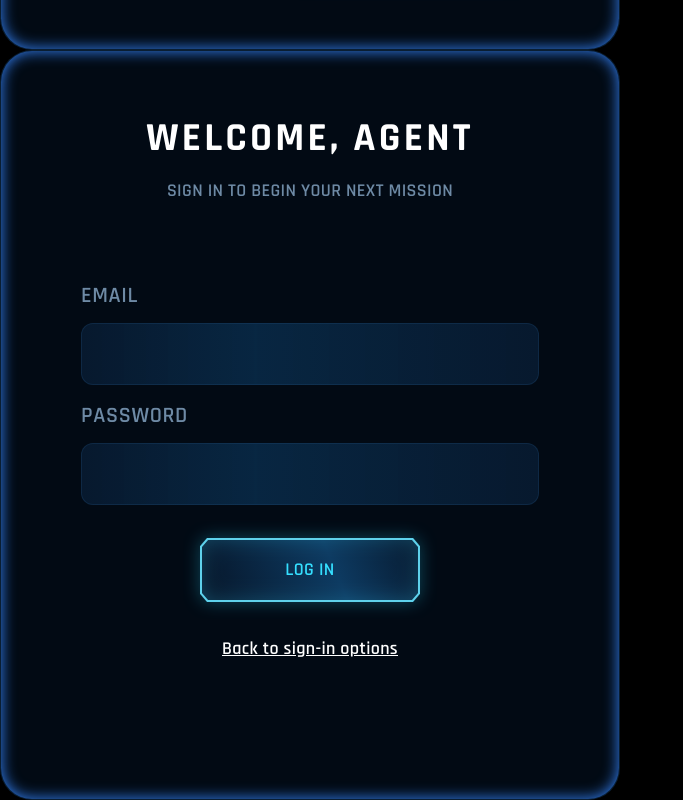
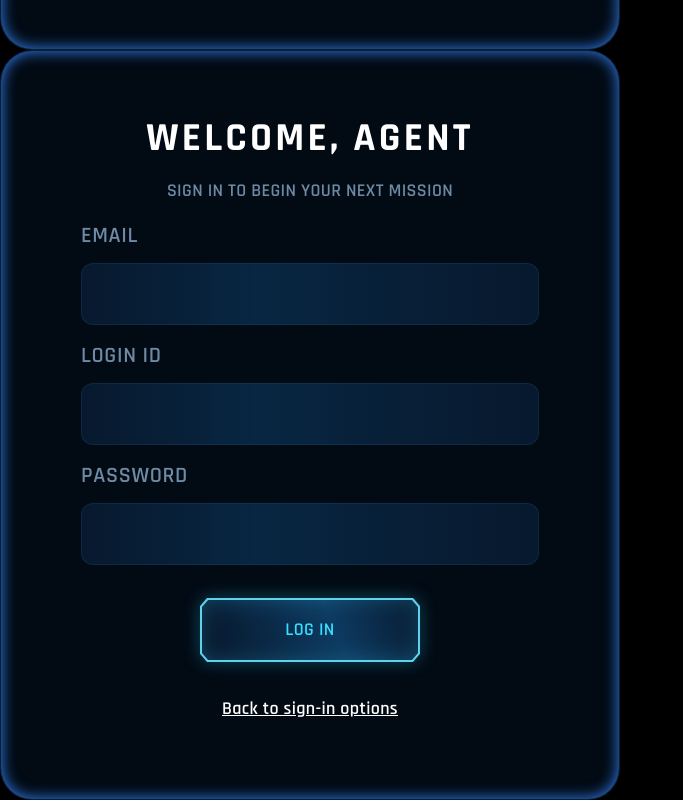
Before and after one commit to IlyasFounas/ft_transcendence, a React (Vite) app in the folder frontend/: page / in a window 1280 px wide. Shown: the part 2794-3594 px from the top of the page, without its empty margins (0-683 px from the left). Built offline with nearby package versions, Linux system fonts and the light colour scheme.

Commit message:
fix: add login id to login

```diff
--- a/frontend/src/components/authentication/AuthenticationLogin.tsx
+++ b/frontend/src/components/authentication/AuthenticationLogin.tsx
@@ -10,10 +10,12 @@ export default function AuthenticationLogin ({
     onBackToOptions,
 }: AuthenticationLoginProps) {
     const [email, setEmail] = useState("");
+    const [login, setLogin] = useState("");
     const [password, setPassword] = useState("");
 
     const handleLogin = () => {
         console.log(email);
+        console.log(login);
         console.log(password);
         //need to add functions later
         // validate fields / send data to back / handle success or error
@@ -29,6 +31,7 @@ export default function AuthenticationLogin ({
             "
         >
             <Input label="email" type="email" value={email} onChange={setEmail}/>
+            <Input label="login id" type="login" value={login} onChange={setLogin}/>
             <Input label="password" type="password" value={password} onChange={setPassword}/>
             <PrimaryButton size="small" onClick={handleLogin}>log in</PrimaryButton>
             <button
```
